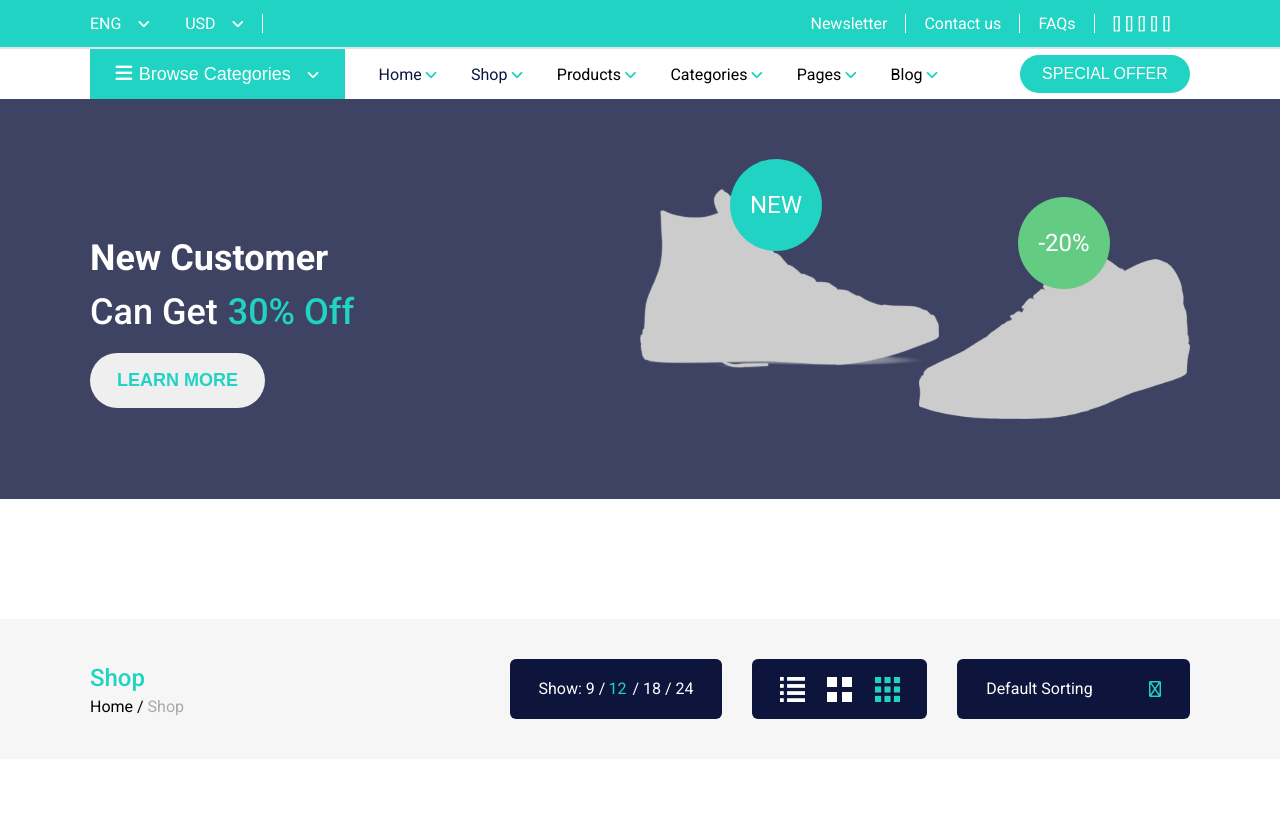
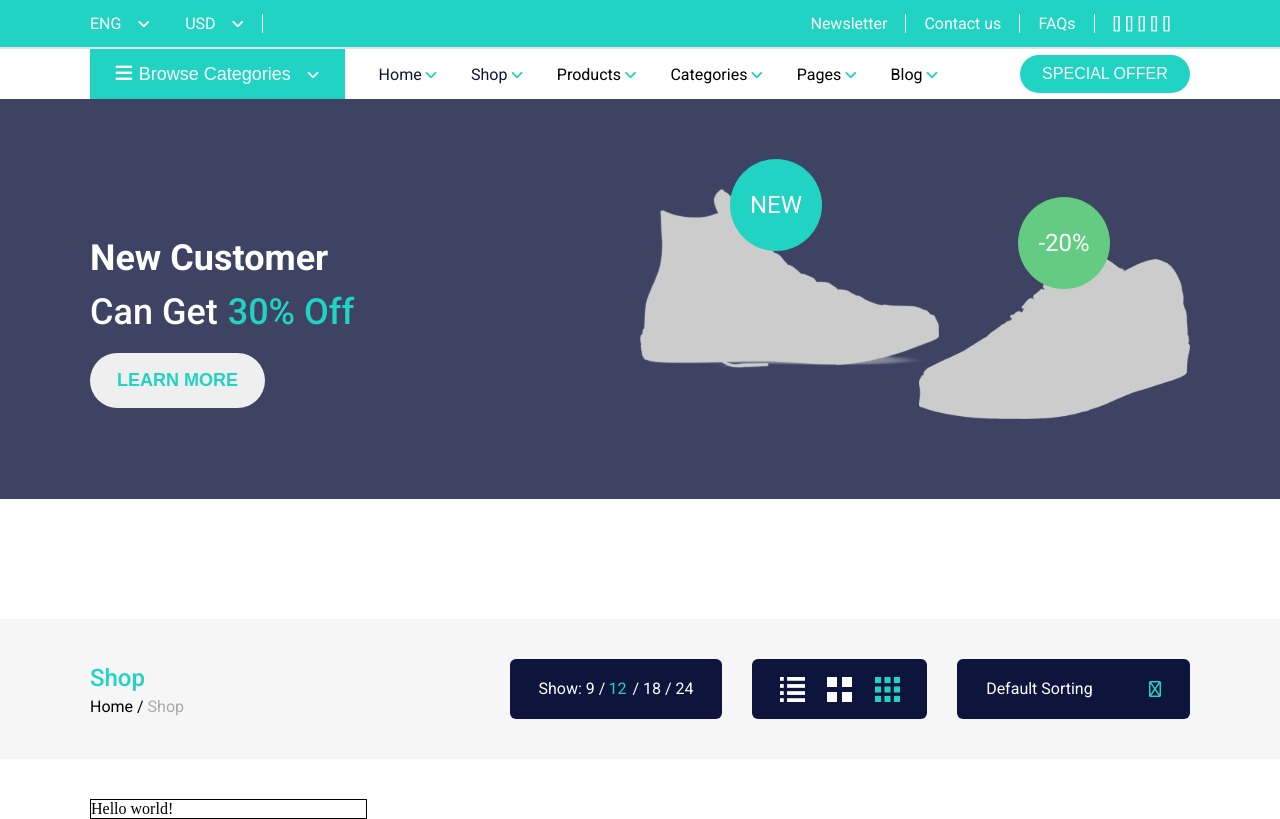
Before and after one commit to ScrumWin21/ScrumFrontEnd, a React (Create React App) app: page /ShopPage in a window 1280 px wide. Built offline with nearby package versions, Linux system fonts and the light colour scheme.

Commit message:
first commit to left banner feature, setting up files

```diff
--- a/css/App.css
+++ b/css/App.css
@@ -1290,3 +1290,12 @@ p {
 .shopPageFilter-filterboxThree .shopPageFilter-filterboxThree-inside i {
   color: #20d3c2;
 }
+
+.bannerTest {
+  border: 1px solid black;
+  width: 25%;
+}
+
+.shopPage-sectionThree-container {
+  margin-top: 40px;
+}
--- a/scss/ShopPage/_shopPage.scss
+++ b/scss/ShopPage/_shopPage.scss
@@ -1,2 +1,4 @@
 @import "./shopBannerTop";
 @import "./shopFilter";
+@import "./shopBannerLeft";
+@import "./shopPageSectrionThree"
--- /dev/null
+++ b/scss/ShopPage/_shopPageSectrionThree.scss
@@ -0,0 +1,8 @@
+.bannerTest {
+    border: 1px solid black;
+    width: 25%;
+}
+
+.shopPage-sectionThree-container {
+    margin-top: 40px;
+}
--- /dev/null
+++ b/src/components/shopDetails/ShopComponents/ShopLeftBanner/ShopLeftBanner.js
@@ -0,0 +1,6 @@
+import React from "react";
+
+export const ShopBannerLeft = () => {
+    return <>
+    <div className="bannerTest">Hello world!</div></>;
+};
--- a/src/views/ShopPage.js
+++ b/src/views/ShopPage.js
@@ -1,5 +1,6 @@
 import React from "react";
 import { ShopFilter } from "../components/shopDetails/ShopComponents/ShopFilter";
+import { ShopBannerLeft } from "../components/shopDetails/ShopComponents/ShopLeftBanner/ShopLeftBanner";
 import { ShopTopBanner } from "../components/shopDetails/ShopComponents/ShopTopBanner";
 
 export const ShopPage = () => {
@@ -7,6 +8,10 @@ export const ShopPage = () => {
     <>
           <ShopTopBanner />
           <ShopFilter />
+          <div className="ContainerRegular margin-lr-auto shopPage-sectionThree-container">
+          <ShopBannerLeft />
+
+          </div>
     </>
   );
 };
```
Also changed, not shown: scss/ShopPage/_shopBannerLeft.scss (added), src/components/shopDetails/ShopComponents/ShopLeftBanner/ShopLeftBannerProductCategories.js (added).
